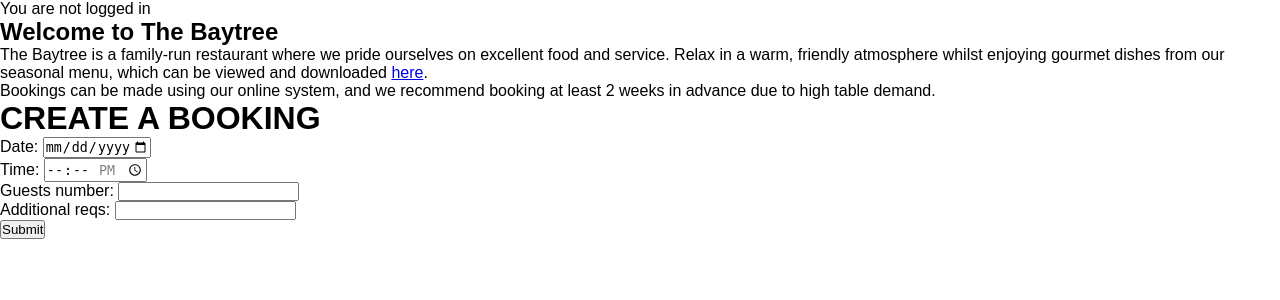
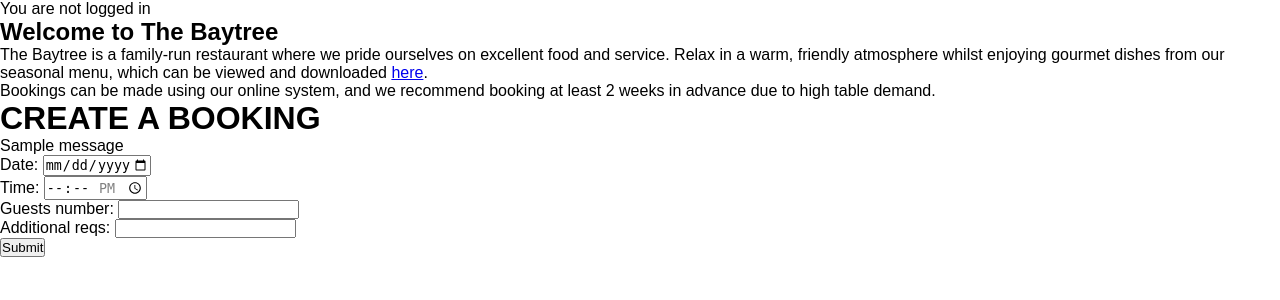
Before and after one commit to HGlass07/Restaurant-Bookings, a Django app: template bookings/templates/bookings/create_booking.html in a window 1280 px wide. Shown: the part 110-410 px from the top of the page. Run offline with Django 5.2, Linux system fonts and the light colour scheme; the template is opened without the code that fills it: values that come from a table or form of the project are taken from there, others are empty; tables that the repository leaves empty hold one stand-in row (values such as "Sample post"); one stand-in notice (Sample message) is shown.

Commit message:
added booking message display for user

```diff
--- a/bookings/templates/bookings/create_booking.html
+++ b/bookings/templates/bookings/create_booking.html
@@ -2,6 +2,14 @@
 
 {% block content %}
   <h1>Create a Booking</h1>
+  {% if messages %}
+  <ul class="messages">
+      {% for message in messages %}
+          <li{% if message.tags %} class="{{ message.tags }}"
+          {% endif %}>{{ message }}</li>
+      {% endfor %}
+  </ul>
+  {% endif %}
   <form method="post">
     {% csrf_token %}
     {{ form.as_p }}
```
Also changed, not shown: bookings/views.py (+10 -4 lines).
